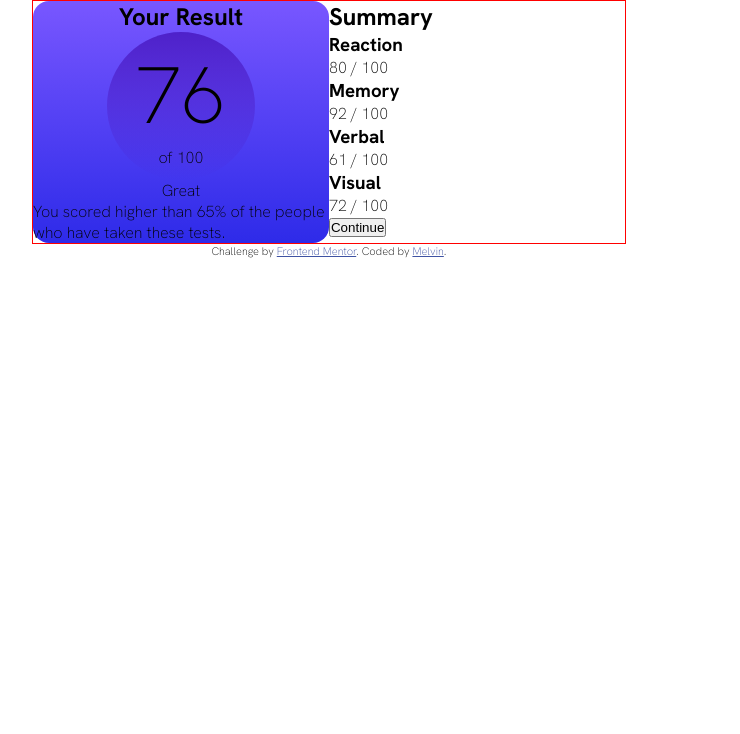
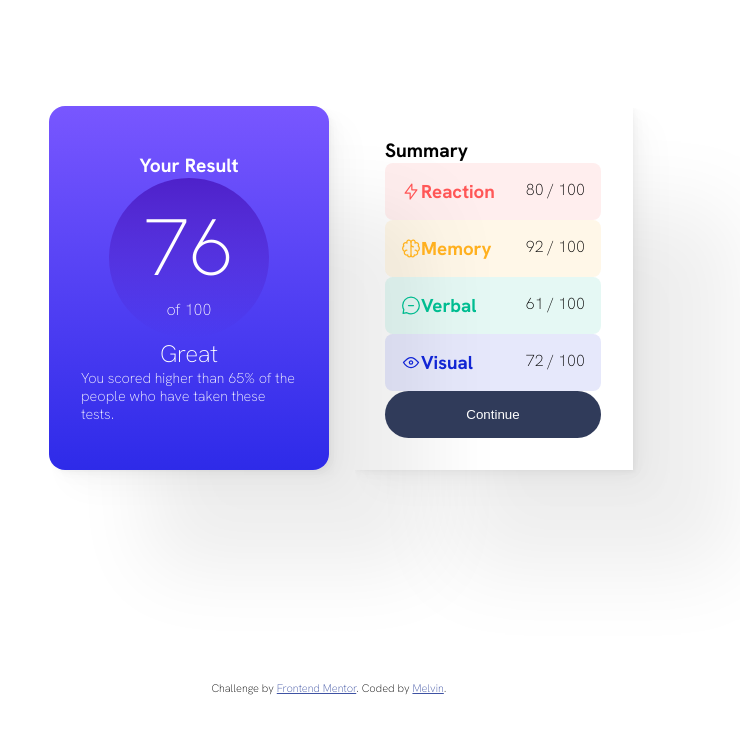
Before and after one commit to MelvinMelonGit/results-summary, a plain HTML site: page index.html in a window 1280 px wide. Shown: the whole page, without its empty margins (311-1051 px from the left). Drawn offline with Linux system fonts and the light colour scheme.

Commit message:
Edited layout

```diff
--- a/css/main.css
+++ b/css/main.css
@@ -10,11 +10,40 @@ html {
     font-size: 16px;
 }
 
+h1, h2 {
+    font-size: 1.2rem;
+}
+
+.great {
+    font-size: 1.5rem;
+}
+
+.great-text {
+    font-size: 0.9rem;
+}
+
 body {
   font-family: "Hanken Grotesk", sans-serif;
   font-optical-sizing: auto;
   font-weight: 200;
   font-style: normal;
+}
+
+section {
+    display: grid;
+    gap: 1.5rem;
+}
+
+.result, .summary {
+    padding: 2rem;
+    box-shadow:
+    1.9px 1.9px 2.2px rgba(0, 0, 0, 0.013),
+    3.3px 3.3px 5.3px rgba(0, 0, 0, 0.015),
+    4.7px 4.7px 10px rgba(0, 0, 0, 0.016),
+    7.9px 7.9px 17.9px rgba(0, 0, 0, 0.018),
+    17.9px 17.9px 33.4px rgba(0, 0, 0, 0.026),
+    100px 100px 80px rgba(0, 0, 0, 0.07)
+    ;
 }
 
 .result {
@@ -25,34 +54,102 @@ body {
     display: flex;
     flex-direction: column;
     align-items: center;
+    justify-content: center;
+
+    color: hsl(0, 0%, 100%);
 }
 
-.circle {
+.result .circle {
     display: flex;
     justify-content: center;
     align-items: center;
     flex-direction: column;
-    width: 50%;
-    aspect-ratio: 1 / 1;
+    width: 10rem;
+    height: 10rem;
     border-radius: 50%;
     background: linear-gradient(hsla(256, 72%, 46%, 1), hsla(241, 72%, 46%, 0));
 }
 
-.circle span {
+.result .circle span {
     font-size: 5rem;
+}
+
+.summary .stat {
+    display: flex;
+    flex-direction: row;
+    justify-content: space-between;
+    padding: 1rem;
+    border-radius: 0.5rem;
+}
+
+.summary .stat#reaction {
+    background-color: hsla(0, 100%, 67%, 0.1);
+}
+
+.summary .stat#reaction .title {
+    display: flex;
+}
+
+.summary .stat#reaction h3 {
+    color: hsla(0, 100%, 67%);
+}
+
+.summary .stat#memory {
+    background-color: hsla(39, 100%, 56%, 0.1);
+}
+
+.summary .stat#memory .title {
+    display: flex;
+}
+
+.summary .stat#memory h3 {
+    color: hsla(39, 100%, 56%);
+}
+
+.summary .stat#verbal {
+    background-color: hsla(166, 100%, 37%, 0.1);
+}
+
+.summary .stat#verbal .title {
+    display: flex;
+}
+
+.summary .stat#verbal h3 {
+    color: hsla(166, 100%, 37%);
+}
+
+.summary .stat#visual {
+    background-color: hsla(234, 85%, 45%, 0.1);
+}
+
+.summary .stat#visual .title {
+    display: flex;
+}
+
+.summary .stat#visual h3 {
+    color: hsla(234, 85%, 45%);
+}
+
+.summary button {
+    min-width: 100%;
+    background-color: hsl(224, 30%, 27%);
+    border: 0px;
+    border-radius: 5rem;
+
+    color: hsl(0, 0%, 100%);
+    padding: 1rem;
 }
 
 @media (min-width: 768px)  {
     body {
         display: grid;
         place-items: center;
-        /* min-height: 100vh; */
+        min-height: 100vh;
     }
 
     section {
-        display: grid;
         grid-template-columns: repeat(2, 50%);
-        border: 1px solid red;
+        max-width: clamp(35rem, 40vw, 45vw);
     }
 
     .result {
--- a/index.html
+++ b/index.html
@@ -6,6 +6,8 @@
 
   <link rel="icon" type="image/png" sizes="32x32" href="./assets/images/favicon-32x32.png">
   <link rel="stylesheet" href="css/main.css">
+
+  <script src="js/index.js" type="module"></script>
 
   <title>Frontend Mentor | Results summary component</title>
 
@@ -26,8 +28,8 @@
         <span>76</span>of 100
       </div>
 
-      <p>Great</p>
-      <p>You scored higher than 65% of the people who have taken these tests.</p>
+      <p class="great">Great</p>
+      <p class="great-text">You scored higher than 65% of the people who have taken these tests.</p>
 
     </div>
 
@@ -35,17 +37,37 @@
 
       <h2>Summary</h2>
 
-         <h3>Reaction</h3>
-         <p>80 / 100</p>
+      <div class="stat" id="reaction">
+        <div class="title">
+          <img>
+          <h3></h3>
+        </div>
+          <p></p>
+      </div>
 
-          <h3>Memory</h3>
-          <p>92 / 100</p>
+      <div class="stat" id="memory">
+        <div class="title">
+          <img>
+          <h3></h3>
+        </div>
+          <p></p>
+      </div>
 
-          <h3>Verbal</h3>
-          <p>61 / 100</p>
+      <div class="stat" id="verbal">
+        <div class="title">
+          <img>
+          <h3></h3>
+        </div>
+          <p></p>
+      </div>
 
-          <h3>Visual</h3>
-          <p>72 / 100</p>
+      <div class="stat" id="visual">
+        <div class="title">
+          <img>
+          <h3></h3>
+        </div>
+          <p></p>
+      </div>
 
           <button>Continue</button>
     </div>
--- /dev/null
+++ b/js/index.js
@@ -0,0 +1,14 @@
+import data from './data.json' with { type: "json" }
+console.log(data)
+
+//getting all h3
+const summaryTitles = [...document.querySelectorAll('.stat h3')]
+const summaryTitlesIcons = [...document.querySelectorAll('.stat img')]
+const summaryTitlesScores = [...document.querySelectorAll('.stat p')]
+
+//populating all h3
+data.forEach((d, index) => {
+    summaryTitles[index].innerText = d.category
+    summaryTitlesIcons[index].src = d.icon
+    summaryTitlesScores[index].innerText = `${d.score} / 100`
+})
```
